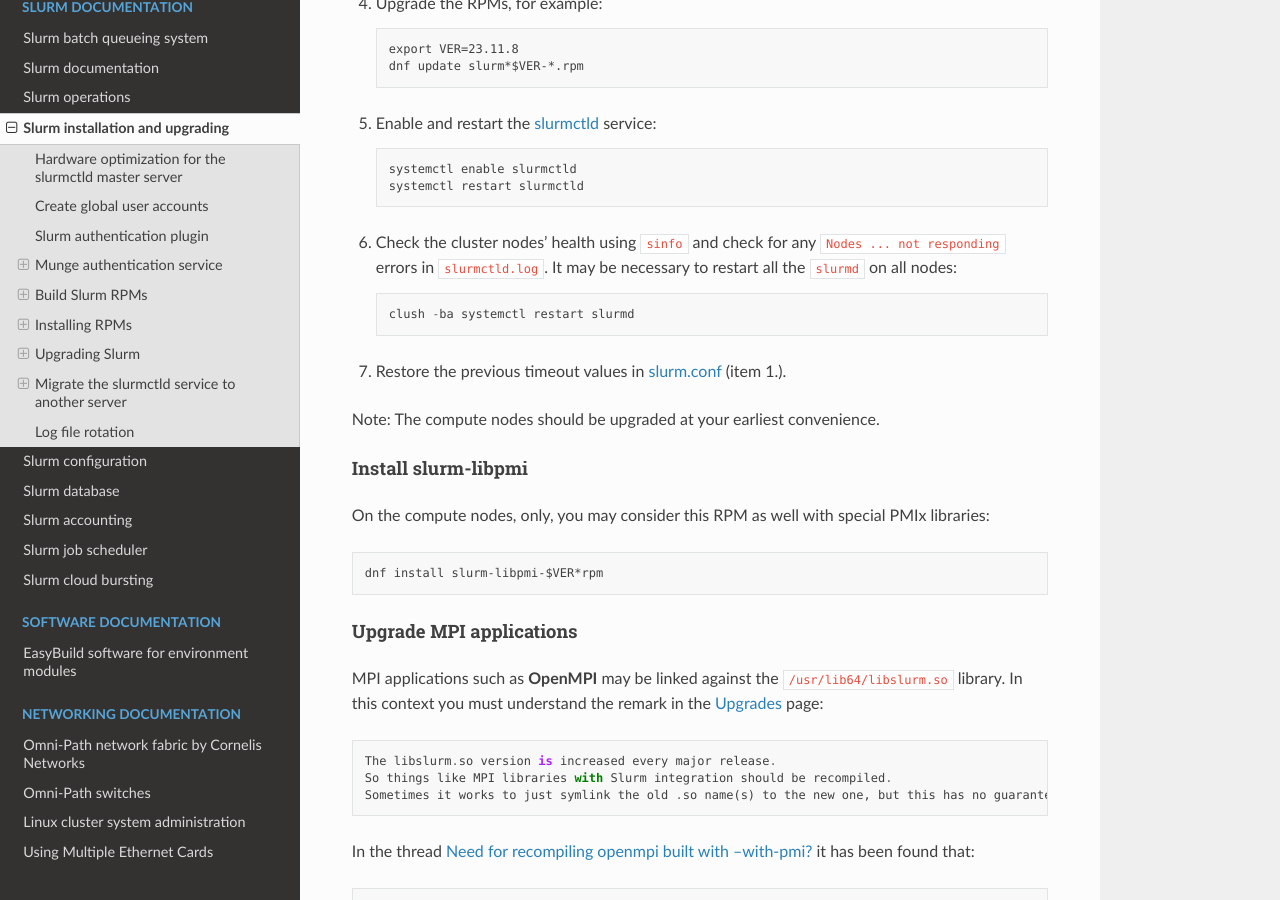
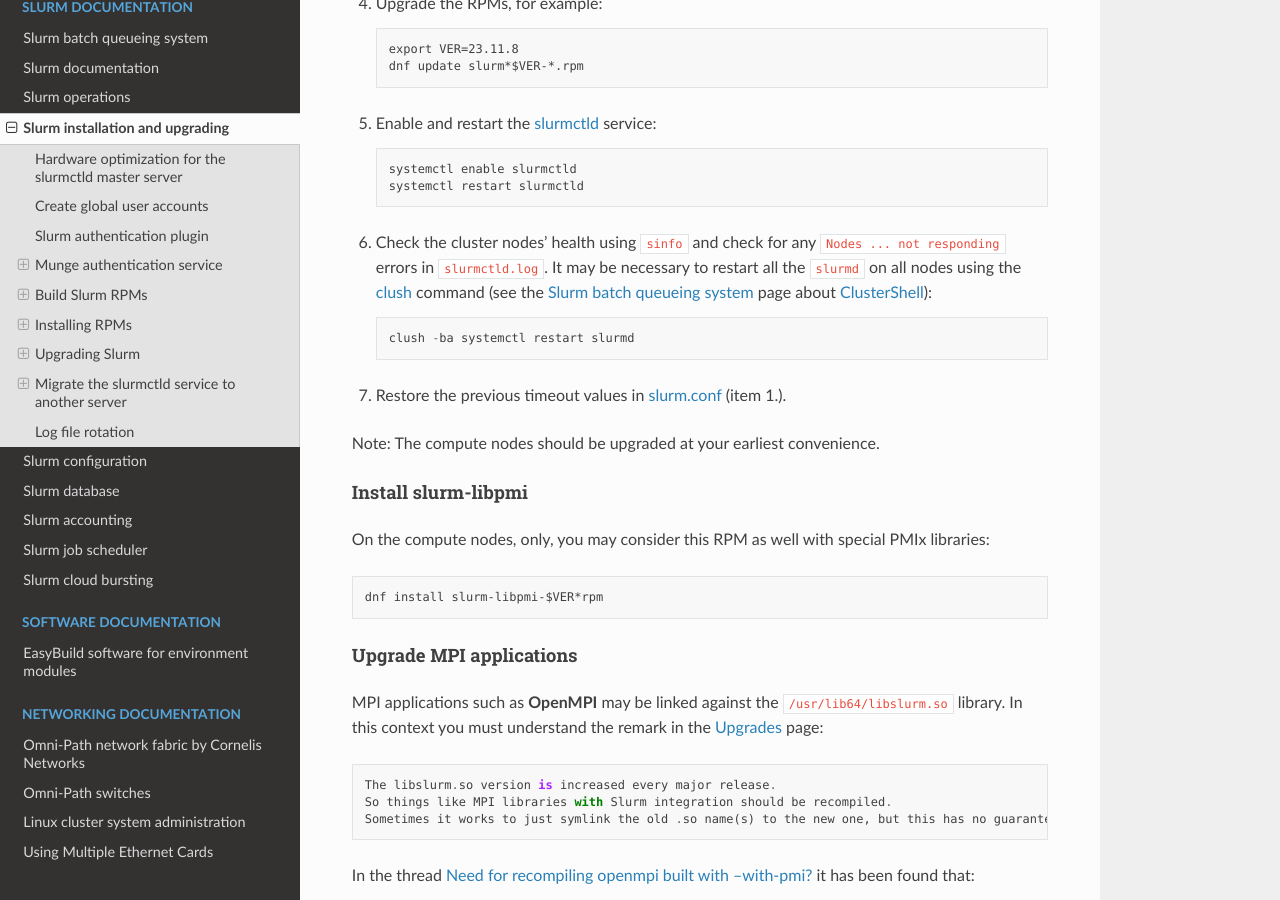
Before and after one commit to OleHolmNielsen/Niflheim_system, a Sphinx documentation site: the page built from docs/Slurm_installation.rst, in a window 1280 px wide and 900 px high, scrolled down 17032 px. Built offline with Sphinx 7.4.7 and the Read the Docs theme 2.0.0, drawn with Linux system fonts in a browser that asks for light colours; some of the changed text lies outside the part shown.

Commit message:
Link to the clush command

```diff
--- a/docs/Slurm_installation.rst
+++ b/docs/Slurm_installation.rst
@@ -32,6 +32,7 @@ See also `CECI Slurm Quick Start Tutorial <https://www.ceci-hpc.be/slurm_tutoria
 .. _configless: https://slurm.schedmd.com/configless_slurm.html
 .. _pdsh: https://github.com/grondo/pdsh
 .. _ClusterShell: https://clustershell.readthedocs.io/en/latest/intro.html
+.. _clush: https://clustershell.readthedocs.io/en/latest/tools/clush.html
 
 Hardware optimization for the slurmctld master server
 =====================================================
@@ -751,7 +752,8 @@ The upgrading steps for the slurmctld_ host are:
 
 6. Check the cluster nodes' health using ``sinfo`` and check for any
    ``Nodes ... not responding`` errors in ``slurmctld.log``.
-   It may be necessary to restart all the ``slurmd`` on all nodes::
+   It may be necessary to restart all the ``slurmd`` on all nodes
+   using the clush_ command (see the :ref:`SLURM` page about ClusterShell_)::
 
      clush -ba systemctl restart slurmd
 
@@ -924,7 +924,9 @@ We have successfully performed a slurmctld_ migration following this procedure:
      systemctl enable slurmctld
 
 8. If some nodes are not communicating, restart the slurmd_ service on those nodes.
-   As discussed in bug_20462_ it is currently necessary to restart slurmd_ on **all nodes**::
+   As discussed in bug_20462_ it is currently necessary to restart slurmd_ on **all nodes**
+   using the clush_ command (see the :ref:`SLURM` page about ClusterShell_)::
+
 
      clush -ba systemctl restart slurmd
 
```
Also changed, not shown: other parts of docs/Slurm_installation.rst (+0 -2 lines).
